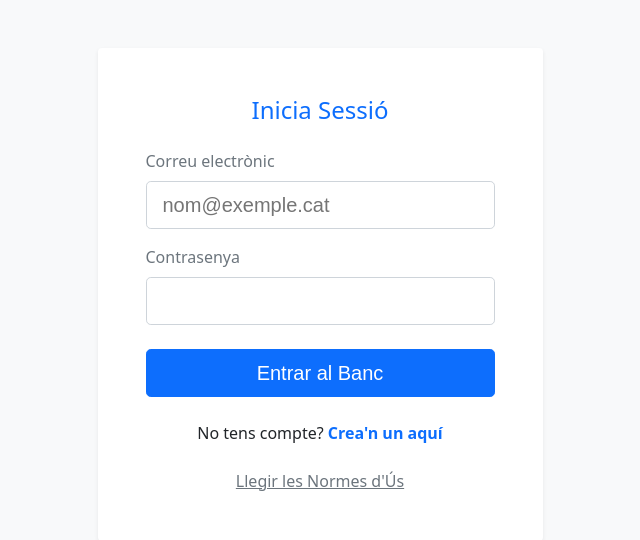
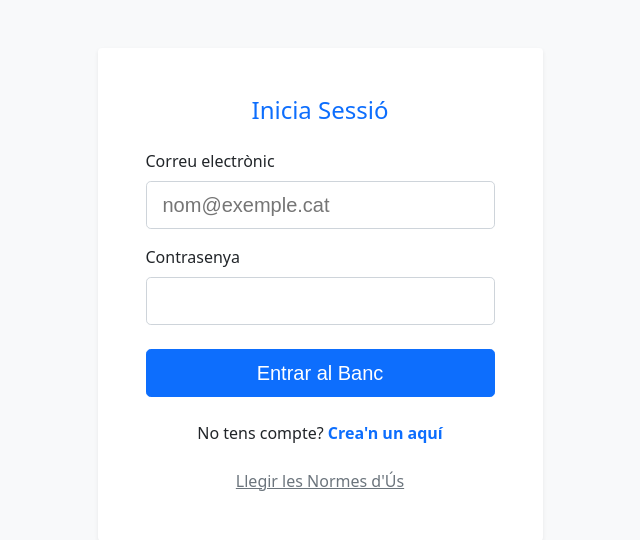
Before and after one commit to arnaufito/banc_de_temps, a Flask app: page /login in a window 1280 px wide. Shown: the top 540 px of the page, without its empty margins (320-960 px from the left). Run offline with Flask 3, Linux system fonts and the light colour scheme.

Commit message:
mes modificacions

```diff
--- a/static/style.css
+++ b/static/style.css
@@ -28,7 +28,7 @@ h1, h2, h3, h4, h5 { margin-top: 0; margin-bottom: 0.5rem; font-weight: 500; lin
    3. SISTEMA DE GRAELLA (GRID)
 ========================================= */
 .container { width: 100%; padding-right: 15px; padding-left: 15px; margin-right: auto; margin-left: auto; max-width: 1140px; }
-.container-fluid { width: 100%; padding-right: 15px; padding-left: 15px; display: flex; align-items: center; }
+.container-fluid { width: 100%; padding-right: 15px; padding-left: 15px;  display: flex; align-items: center; }
 .row { display: flex; flex-wrap: wrap; margin-right: -15px; margin-left: -15px; }
 .row > * { padding-right: 15px; padding-left: 15px; width: 100%; max-width: 100%; }
 
@@ -71,7 +71,7 @@ h1, h2, h3, h4, h5 { margin-top: 0; margin-bottom: 0.5rem; font-weight: 500; lin
 .btn { display: inline-block; font-weight: 400; line-height: 1.5; text-align: center; text-decoration: none; vertical-align: middle; cursor: pointer; user-select: none; border: 1px solid transparent; padding: 0.375rem 0.75rem; font-size: 1rem; border-radius: 0.25rem; transition: color .15s, background-color .15s, border-color .15s, box-shadow .15s; }
 .btn-primary { color: #fff; background-color: #0d6efd; border-color: #0d6efd; }
 .btn-primary:hover { color: #fff; background-color: #0b5ed7; border-color: #0a58ca; }
-.btn-success { color: #fff; background-color: #198754; border-color: #198754; }
+.btn-success { color: #fff; background-color: #0d6efd; border-color: #0d6efd; }
 .btn-success:hover { color: #fff; background-color: #157347; border-color: #146c43; }
 .btn-danger { color: #fff; background-color: #dc3545; border-color: #dc3545; }
 .btn-danger:hover { color: #fff; background-color: #bb2d3b; border-color: #b02a37; }
--- a/templates/login.html
+++ b/templates/login.html
@@ -24,13 +24,13 @@
                         <form method="POST" action="/login">
                             <input type="hidden" name="csrf_token" value="{{ csrf_token() }}">
                             <div class="mb-3">
-                                <label class="form-label text-muted">Correu electrònic</label>
-                                <input type="email" name="correu" class="form-control form-control-lg" placeholder="nom@exemple.cat" value="{{ correu or '' }}" required>
+                                <label class="form-label">Correu electrònic</label>
+                                <input type="email" name="correu" class="form-control form-control-lg text-muted" placeholder="nom@exemple.cat" value="{{ correu or '' }}" required>
                             </div>
 
                             <div class="mb-4">
-                                <label class="form-label text-muted">Contrasenya</label>
-                                <input type="password" name="contrasenya" class="form-control form-control-lg" required>
+                                <label class="form-label">Contrasenya</label>
+                                <input type="password" name="contrasenya" class="form-control form-control-lg text-muted" required>
                             </div>
 
                             <button type="submit" class="btn btn-primary btn-lg w-100">Entrar al Banc</button>
```
